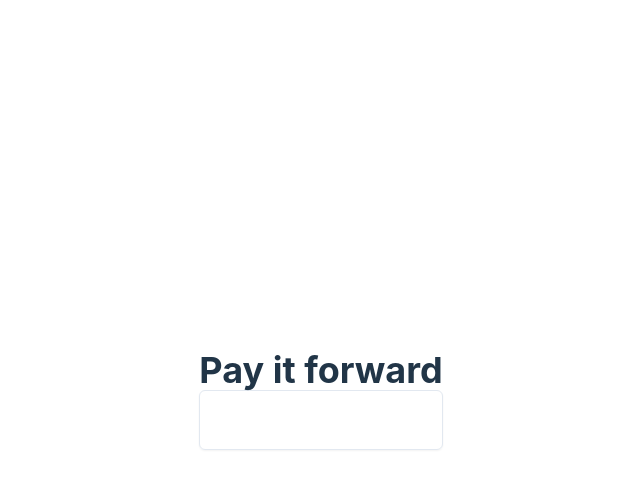
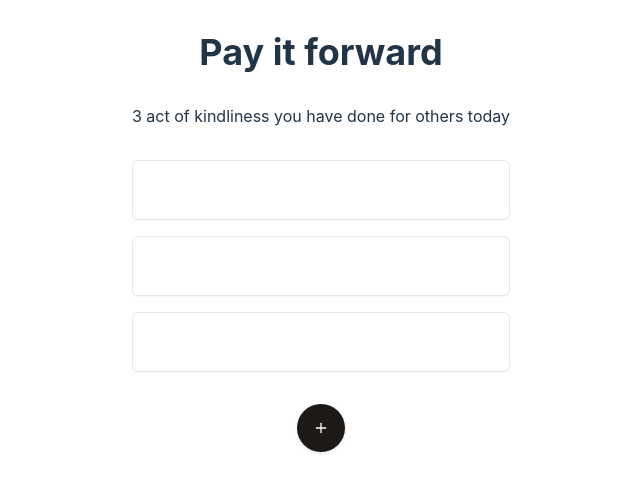
Before and after one commit to dandyling/pay-it-forward, a React (Vite) app: page / in a window 1280 px wide. Shown: the top 492 px of the page, without its empty margins (319-959 px from the left). Built offline with nearby package versions, Linux system fonts and the light colour scheme.

Commit message:
Pay it forward

```diff
--- a/src/App.tsx
+++ b/src/App.tsx
@@ -1,11 +1,32 @@
+import { useState } from "react";
 import "./App.css";
 import { PayItForward } from "./components/pay-it-forward";
+import { Button } from "./components/ui/button";
+import { Plus } from "lucide-react";
 
 function App() {
+  const [count, setCount] = useState(3);
   return (
-    <main>
+    <main className="min-h-dvh min-w-screen flex flex-col gap-8 items-center">
       <h1 className="text-4xl font-bold">Pay it forward</h1>
-      <PayItForward id="1" />
+      <div className="flex flex-col gap-8">
+        <span>
+          {count > 3 ? count : 3} act of kindliness you have done for others
+          today
+        </span>
+        <div className="flex flex-col gap-4 w-full">
+          {Array.from({ length: count }).map((_, index) => (
+            <PayItForward id={`${index + 1}`} />
+          ))}
+        </div>
+      </div>
+      <Button
+        className="rounded-full w-12 h-12 p-0"
+        size="icon"
+        onClick={() => setCount(count + 1)}
+      >
+        <Plus />
+      </Button>
     </main>
   );
 }
--- a/src/components/pay-it-forward.tsx
+++ b/src/components/pay-it-forward.tsx
@@ -2,7 +2,13 @@ import debounce from "lodash/debounce";
 import { useEffect, useState } from "react";
 import { Textarea } from "./ui/textarea";
 
-export function PayItForward({ id }: { id: string }) {
+export function PayItForward({
+  id,
+  className,
+}: {
+  id: string;
+  className?: string;
+}) {
   const [value, setValue] = useState("");
 
   useEffect(() => {
@@ -18,6 +24,7 @@ export function PayItForward({ id }: { id: string }) {
 
   return (
     <Textarea
+      className={className}
       value={value}
       onChange={(e) => {
         const currentValue = e.target.value;
```
